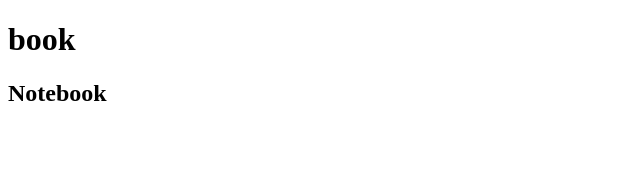
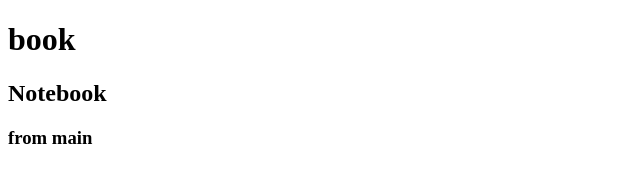
Before and after one commit to farzadsh11/test2, a plain HTML site: page feature1.html in a window 1280 px wide. Shown: the whole page, without its empty margins (0-640 px from the left). Drawn offline with Linux system fonts and the light colour scheme.

Commit message:
Update feature1.html

```diff
--- a/feature1.html
+++ b/feature1.html
@@ -8,5 +8,6 @@
 <body>
     <h1>book</h1>
     <h2>Notebook</h2>
+    <h3>from main</h3>
 </body>
 </html>
```
